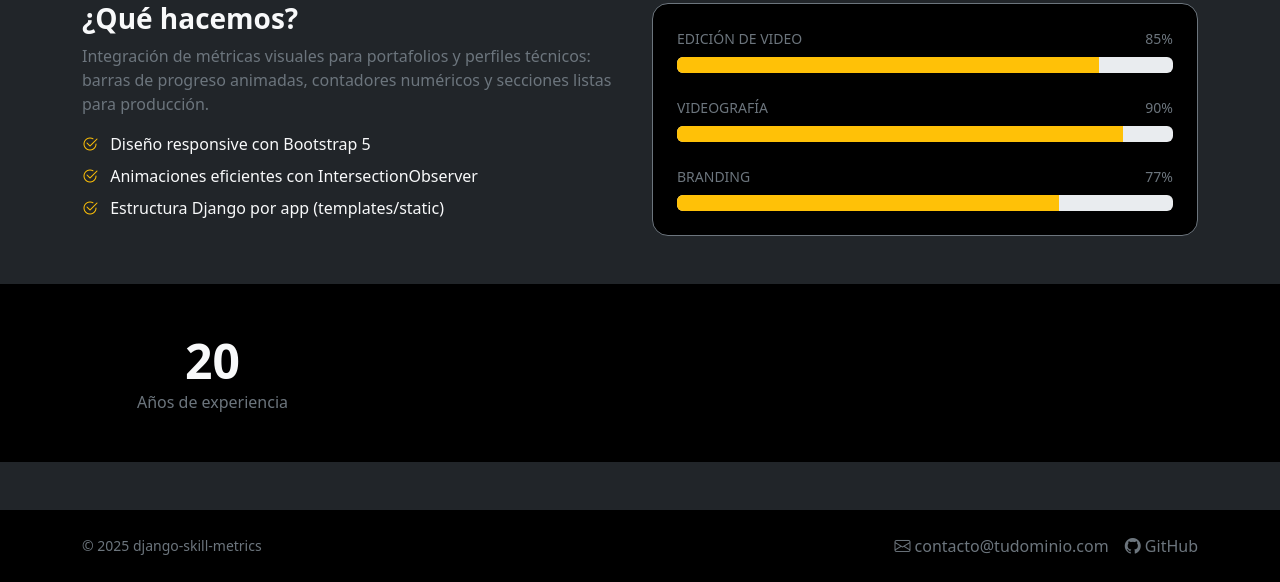
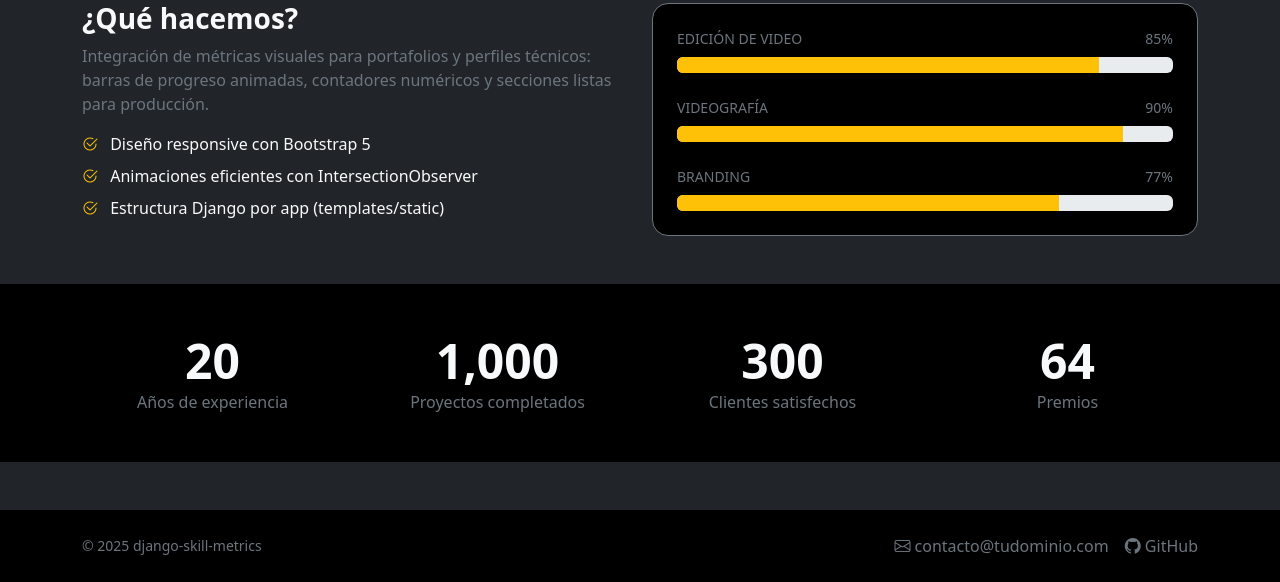
Before and after one commit to luisAngelDev/django-skill-metrics, a Django app: page / in a window 1280 px wide. Shown: the part 513-1095 px from the top of the page. Run offline with Django 5.2, Linux system fonts and the light colour scheme.

Commit message:
feat: agregando contadores

```diff
--- a/metrics/templates/metrics/our_metrics.html
+++ b/metrics/templates/metrics/our_metrics.html
@@ -77,7 +77,7 @@
 </section>
 
 <!-- CONTADORES -->
-<section class="py-5 bg-black border-secondary">
+<section class="py-5 bg-black">
   <div class="container">
     <div class="row text-center gy-4">
       <div class="col-6 col-lg-3">
@@ -87,6 +87,26 @@
         </div>
       </div>
 
+      <div class="col-6 col-lg-3">
+        <div class="counter-card">
+          <div class="display-5 fw-bold count-up" data-count-to="1000">0</div>
+          <div class="text-secondary">Proyectos completados</div>
+        </div>
+      </div>
+
+      <div class="col-6 col-lg-3">
+        <div class="counter-card">
+          <div class="display-5 fw-bold count-up" data-count-to="300">0</div>
+          <div class="text-secondary">Clientes satisfechos</div>
+        </div>
+      </div>
+
+      <div class="col-6 col-lg-3">
+        <div class="counter-card">
+          <div class="display-5 fw-bold count-up" data-count-to="64">0</div>
+          <div class="text-secondary">Premios</div>
+        </div>
+      </div>
     </div>
   </div>
 </section>
```
